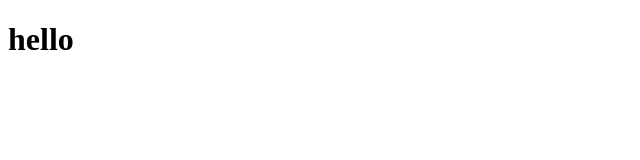
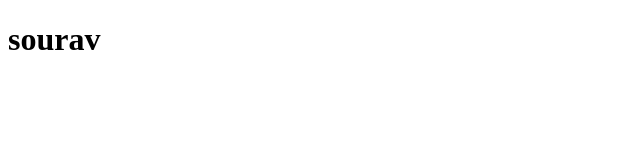
Before and after one commit to Sourav702/git, a plain HTML site: page index.html in a window 1280 px wide. Shown: the full height of the page, 0-640 px from the left. Drawn offline with Linux system fonts and the light colour scheme.

Commit message:
changed something

```diff
--- a/index.html
+++ b/index.html
@@ -7,6 +7,6 @@
   <title>Document</title>
 </head>
 <body>
-  <h1>hello</h1>
+  <h1>sourav</h1>
 </body>
 </html>
```
